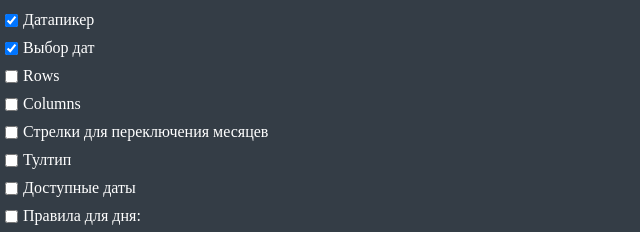
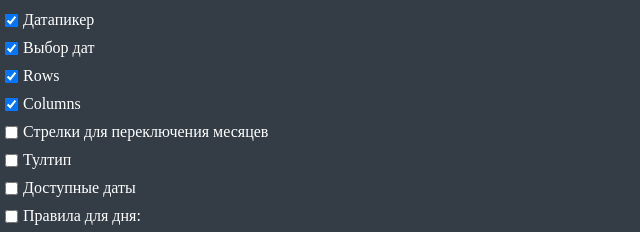
Before and after one commit to neomasterr/daterangepicker, a website built with webpack: page src/demo/index.html in a window 1280 px wide. Shown: the part 816-1048 px from the top of the page, 0-640 px from the left. Built offline with nearby package versions, Linux system fonts and the light colour scheme; files whose address does not match are found by name.

```diff
--- a/src/demo/index.html
+++ b/src/demo/index.html
@@ -20,8 +20,8 @@
         <div class="Todo">
             <label><input type="checkbox" checked><span>Датапикер</span></label>
             <label><input type="checkbox" checked><span>Выбор дат</span></label>
-            <label><input type="checkbox"><span>Rows</span></label>
-            <label><input type="checkbox"><span>Columns</span></label>
+            <label><input type="checkbox" checked><span>Rows</span></label>
+            <label><input type="checkbox" checked><span>Columns</span></label>
             <label><input type="checkbox"><span>Стрелки для переключения месяцев</span></label>
             <label><input type="checkbox"><span>Тултип</span></label>
             <label><input type="checkbox"><span>Доступные даты</span></label>
```
Also changed, not shown: dist/demo/index.html.
